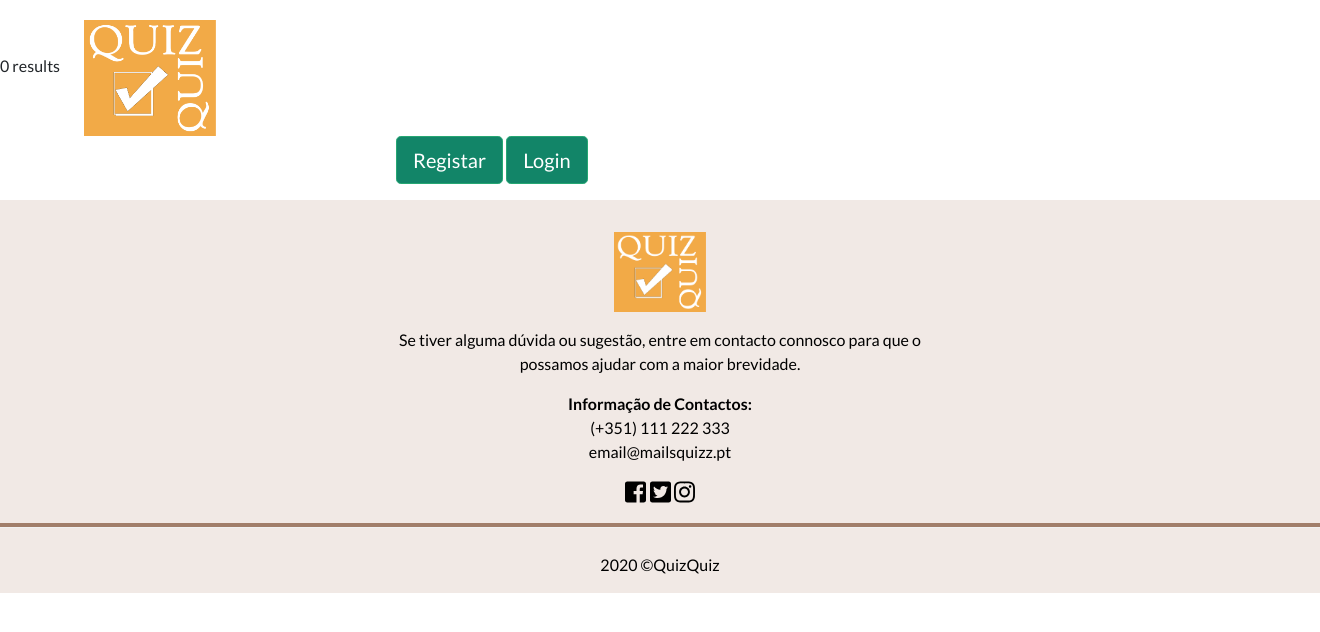
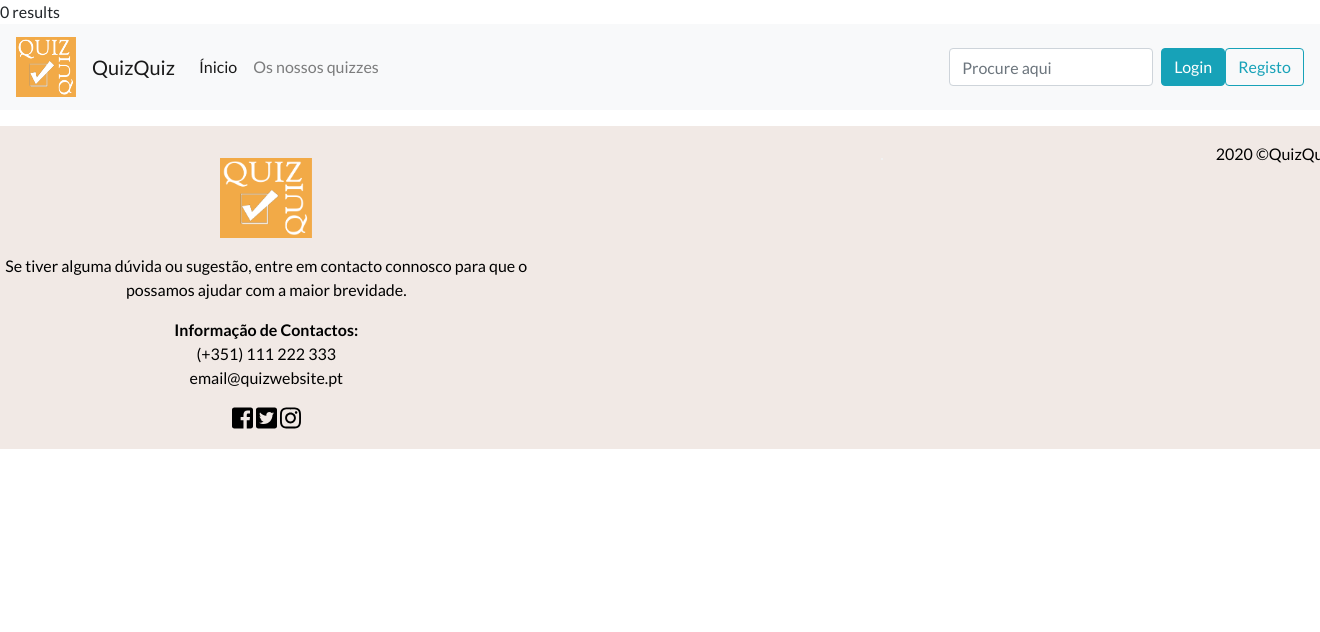
Before and after one commit to IreneCanelas/QuizRepository, a PHP site: page / in a window 1320 px wide; the page is wider, and only the part inside the window is pictured. Shown: the top 632 px of that part. Run offline with PHP 8.4, Linux system fonts and the light colour scheme; data that the repository does not hold is empty; some libraries are stand-ins or nearby versions.

Commit message:
Update quiz.php
Atualização da página inicial

```diff
--- a/quiz/index.php
+++ b/quiz/index.php
@@ -46,17 +46,64 @@
 
 ?>
 
-<div id="menu">
-  <a class="logo" href="index.php"><img src="images/Logo.png"></a>
+<nav class="navbar navbar-expand-lg navbar-light bg-light">
+  <a class="navbar-brand" href="#">
+    <img src="images/Logo.png" width="60" height="60" alt="">
+  </a>
+  <a class="navbar-brand" href="#">QuizQuiz</a>
+  <button class="navbar-toggler" type="button" data-toggle="collapse" data-target="#navbarSupportedContent" aria-controls="navbarSupportedContent" aria-expanded="false" aria-label="Toggle navigation">
+    <span class="navbar-toggler-icon"></span>
+  </button>
+
+  <div class="collapse navbar-collapse" id="navbarSupportedContent">
+    <ul class="navbar-nav mr-auto">
+      <li class="nav-item active">
+        <a class="nav-link" href="#">Ínicio <span class="sr-only">(current)</span></a>
+      </li>
+      <li class="nav-item">
+        <a class="nav-link" href="#">Os nossos quizzes</a>
+      </li>
+    </ul>
+    <div class="form-inline my-2 my-lg-0">
+    <input class="form-control mr-sm-2" type="search" placeholder="Procure aqui" aria-label="Search">
+    <!-- Login -->
+    <button class="btn btn-info my-2 my-sm-0" type="submit" onclick="document.getElementById('login').style.display='block'" style="width:auto;">Login</button>
+      <div id="login" class="modal">
+          <form class="modal-content" action="/action_page.php" method="POST">
+            <div class="modal-header">
+              <button type="button" onclick="document.getElementById('login').style.display='none'" class="close">&times;</button>
             </div>
-  <div id="Menubuttons">
+            <div class="container">
+              <h1>Login</h1>
+              <hr>
 
-    <button class="btn btn-primary btn-lg" onclick="document.getElementById('id01').style.display='block'" style="width:auto;">Registar</button>
+              <label for="email"><b>Email</b></label>
+              <input type="text" placeholder="Inserir Email" name="email" required>
 
-      <div id="id01" class="modal">
-        <!--Botão X para fechar registo -->
-        <!--<span onclick="document.getElementById('id01').style.display='none'" class="close" title="Close Modal">&times;</span>-->
+              <label for="psw"><b>Password</b></label>
+              <input type="password" placeholder="Inserir Password" name="psw" required>
+
+              <label>
+                <input type="checkbox" checked="checked" name="remember" style="margin-bottom:15px">Recordar as minhas informações
+              </label>
+
+              <div class="clearfix">
+                <!--Botão Cancelar -->
+                <button value="Hover" type="button" onclick="document.getElementById('login').style.display='none'" class="cancelbtn">Cancelar</button>
+                <!--Botão Login -->
+                <button type="submit" class="btn-info" id="Menubuttons">Login</button>
+              </div>
+            </div>
+          </form>
+        </div>
+      <!-- Registo -->
+      <button class="btn btn-outline-info my-2 my-sm-0" type="submit" onclick="document.getElementById('registo').style.display='block'" style="width:auto;">Registo</button>
+      <div id="registo" class="modal">
           <form class="modal-content" action="/action_page.php">
+            <div class="modal-header">
+              <button type="button" onclick="document.getElementById('registo').style.display='none'" class="close">&times;</button>
+            </div>
+
             <div class="container">
               <h1>Registo</h1>
               <p>Por favor, preencha este formulário para criar uma conta.</p>
@@ -74,33 +121,31 @@
               <input type="password" placeholder="Repetir Password" name="psw-repeat" required>
 
               <label>
-                <input type="checkbox" checked="checked" name="remember" style="margin-bottom:15px">Recordar minhas informações
+                <input type="checkbox" checked="checked" name="remember" style="margin-bottom:15px">Recordar as minhas informações
               </label>
 
               <p>Ao criar a conta você concorda com a nossa <a href="#" style="color:dodgerblue">Política de privacidade</a>.</p>
 
               <div class="clearfix">
                 <!--Botão Cancelar -->
-                <button value="Hover" onmouseout="this.style.backgroundColor='#128568'; this.style.borderColor='#26a773'"       onmouseover="this.style.backgroundColor='#f44336';this.style.borderColor='#ff4d3e'" type="button" onclick="document.getElementById('id01').style.display='none'" class="cancelbtn">Cancel</button>
-
+                <button value="Hover" type="button" onclick="document.getElementById('registo').style.display='none'" class="cancelbtn">Cancelar</button>
                 <!--Botão Registar -->
-                <button type="submit" class="signupbtn">Registar</button>
+                <button type="submit" class="btn-info" id="Menubuttons">Registar</button>
               </div>
             </div>
           </form>
         </div>
+      </div>
+    </div>
+</nav>
 
-
-
-<button type="button" class="btn btn-primary btn-lg"> Login </button>
-  </div>
-
-<!-- Quizz -->
+<!-- Quizzes -->
+<div class="center">
   <div class="offset">
     <div class="row text-center">
       <?php
       foreach($quizzes as $quiz) { ?>
-        <div class="col-md-3">
+          <div class="col-md-4">
               <div class="details_quiz">
                   <h3> <?php echo $quiz['name'] ?> </h3>
                   <img src="<?php echo $quiz['photo_url'] ?>" id="details_photo">
@@ -111,7 +156,8 @@
       }?>
     </div>
   </div>
-<!-- Fim Quizz -->
+</div>
+<!-- Fim Quizzes -->
 
 
 
@@ -122,12 +168,12 @@
           <img src="images/LOGO.png">
           <p> Se tiver alguma dúvida ou sugestão, entre em contacto connosco para que o possamos ajudar com a maior brevidade. </p>
           <strong> Informação de Contactos: </strong>
-          <p> (+351) 111 222 333 <br> <a href="mailto:email@mailsquizz.pt?Subject=MailsQuiz Website"> email@mailsquizz.pt </a></p>
+          <p> (+351) 111 222 333 <br> <a href="mailto:email@mailsquizz.pt?Subject=MailsQuiz Website"> email@quizwebsite.pt </a></p>
           <a href="https://www.facebook.com/" target="_blank"> <i class="fab fa-facebook-square"></i></a>
           <a href="https://twitter.com/" target="_blank"> <i class="fab fa-twitter-square"></i></a>
           <a href="https://www.instagram.com/" target="_blank"> <i class="fab fa-instagram"></i></a>
       </div>
-      <hr class="baixo"></hr>
+      <hr class="footerHr"></hr>
       2020 &copy;QuizQuiz
   </div>
 </footer>
```
Lines whose indentation alone changed are shown as unchanged.
